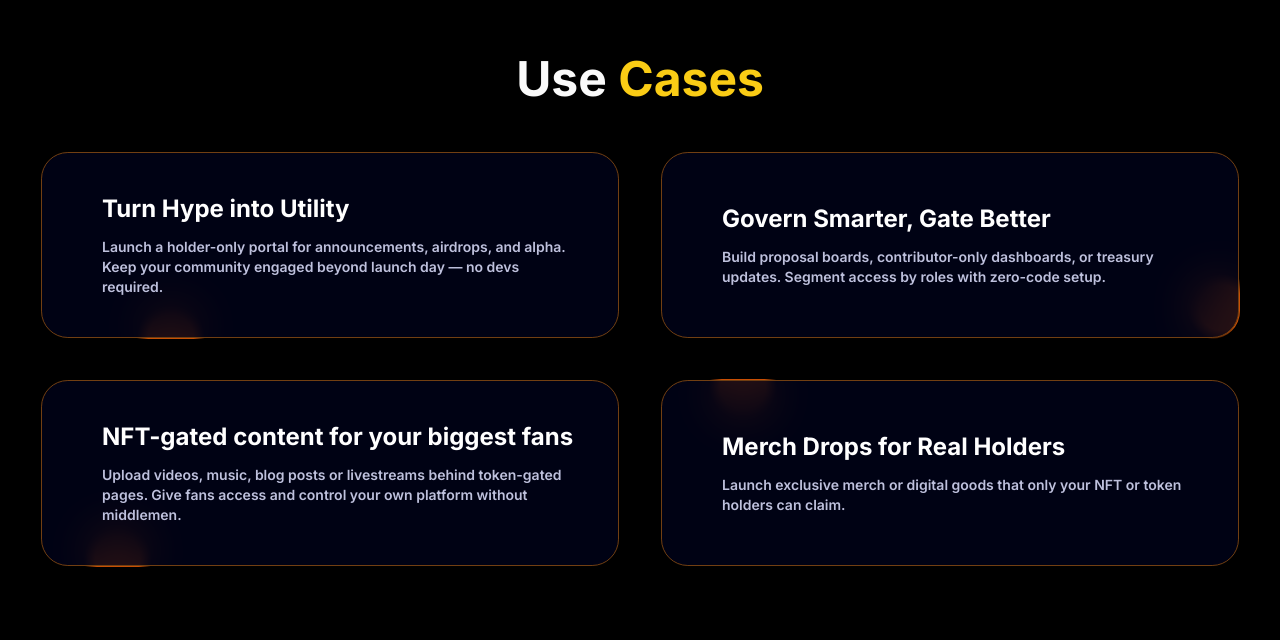
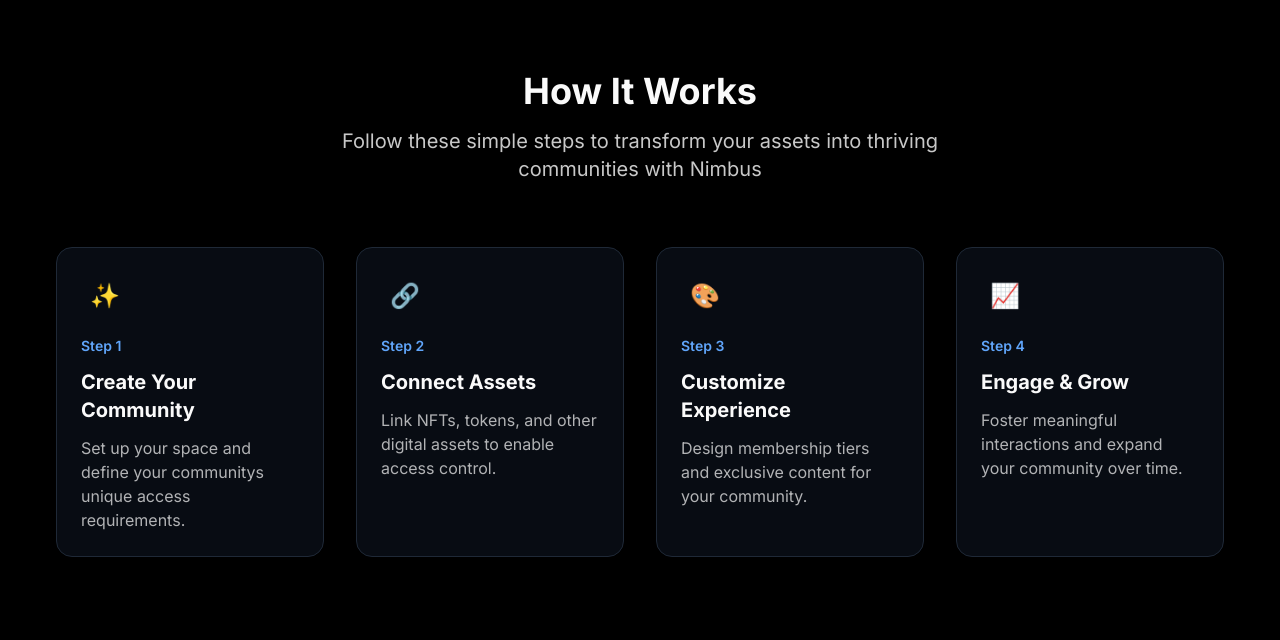
Before and after one commit to nicksands1/nimbus-site, a Next.js app: page / in a window 1280 px wide. Shown: the part 1600-2240 px from the top of the page. Built offline with nearby package versions, Linux system fonts and the light colour scheme.

Commit message:
add how it works

```diff
--- a/src/app/page.tsx
+++ b/src/app/page.tsx
@@ -2,6 +2,7 @@ import Hero from "@/src/components/Hero";
 import Introduction from "../components/Introduction";
 import Pricing from "../components/Pricing";
 import UseCases from "../components/UseCases";
+import HowItWorks from "../components/HowItWorks";
 
 export default function Home() {
   return (
@@ -11,6 +12,7 @@ export default function Home() {
       <div className="max-w-7xl w-full">
         <Hero />
         <Introduction />
+        <HowItWorks />
         <UseCases />
         <Pricing />
       </div>
--- /dev/null
+++ b/src/components/HowItWorks.tsx
@@ -0,0 +1,86 @@
+"use client";
+
+import React from 'react';
+import { motion } from 'framer-motion';
+
+const HowItWorks = () => {
+  const steps = [
+    {
+      id: 1,
+      title: 'Create Your Community',
+      description: 'Set up your space and define your communitys unique access requirements.',
+      icon: '✨',
+    },
+    {
+      id: 2,
+      title: 'Connect Assets',
+      description: 'Link NFTs, tokens, and other digital assets to enable access control.',
+      icon: '🔗',
+    },
+    {
+      id: 3,
+      title: 'Customize Experience',
+      description: 'Design membership tiers and exclusive content for your community.',
+      icon: '🎨',
+    },
+    {
+      id: 4,
+      title: 'Engage & Grow',
+      description: 'Foster meaningful interactions and expand your community over time.',
+      icon: '📈',
+    },
+  ];
+
+  return (
+    <section className="py-24">
+      {/* You can customize the background color here */}
+      <div className="container mx-auto px-4">
+        <div className="text-center mb-16">
+          {/* You can customize the heading color here */}
+          <h2 className="text-4xl font-bold mb-4">How It Works</h2>
+          {/* You can customize the subtitle color here */}
+          <p className="text-xl max-w-2xl mx-auto opacity-80">
+            Follow these simple steps to transform your assets into thriving communities with Nimbus
+          </p>
+        </div>
+
+        <div className="grid grid-cols-1 md:grid-cols-2 lg:grid-cols-4 gap-8">
+          {steps.map((step, index) => (
+            <motion.div
+              key={step.id}
+              initial={{ opacity: 0, y: 20 }}
+              whileInView={{ opacity: 1, y: 0 }}
+              transition={{ delay: index * 0.1 }}
+              viewport={{ once: true }}
+              className="flex flex-col items-center"
+            >
+              {/* Card container - You can customize the background and border colors here */}
+              <div className="relative w-full h-full rounded-2xl p-6 border border-gray-800 bg-gray-900/50 backdrop-blur-sm overflow-hidden">
+                {/* Decorative gradient - You can customize this gradient */}
+                <div className="absolute inset-0 bg-gradient-to-br from-purple-500/10 to-blue-500/5 rounded-2xl -z-10" />
+
+                {/* Icon container - You can customize the background color here */}
+                <div className="flex items-center justify-center w-12 h-12 text-2xl rounded-full mb-4 bg-gradient-to-br from-purple-500 to-blue-500">
+                  {step.icon}
+                </div>
+
+                <div className="space-y-3">
+                  {/* Step indicator - You can customize the color here */}
+                  <p className="text-sm font-semibold text-blue-400">Step {step.id}</p>
+
+                  {/* Card title - You can customize the text color here */}
+                  <h3 className="text-xl font-bold">{step.title}</h3>
+
+                  {/* Card description - You can customize the text color here */}
+                  <p className="opacity-70">{step.description}</p>
+                </div>
+              </div>
+            </motion.div>
+          ))}
+        </div>
+      </div>
+    </section>
+  );
+};
+
+export default HowItWorks;
```
